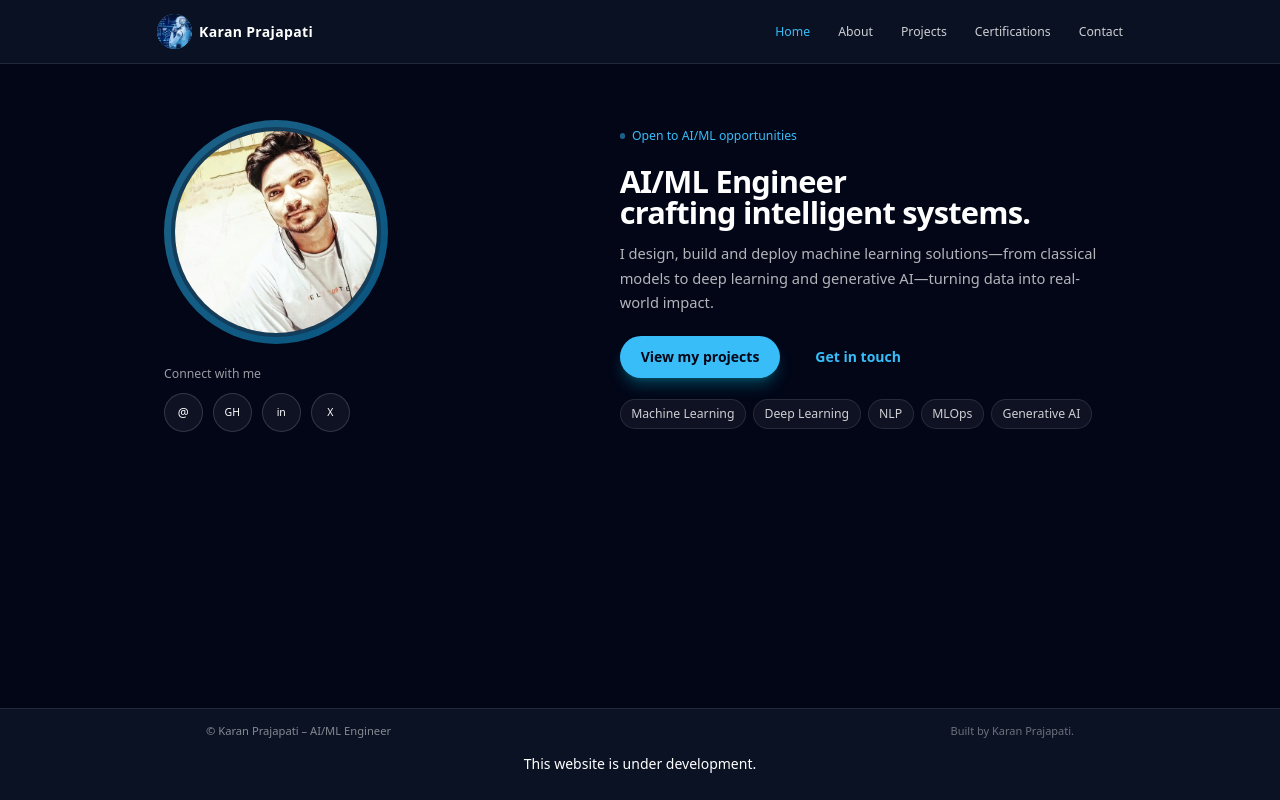
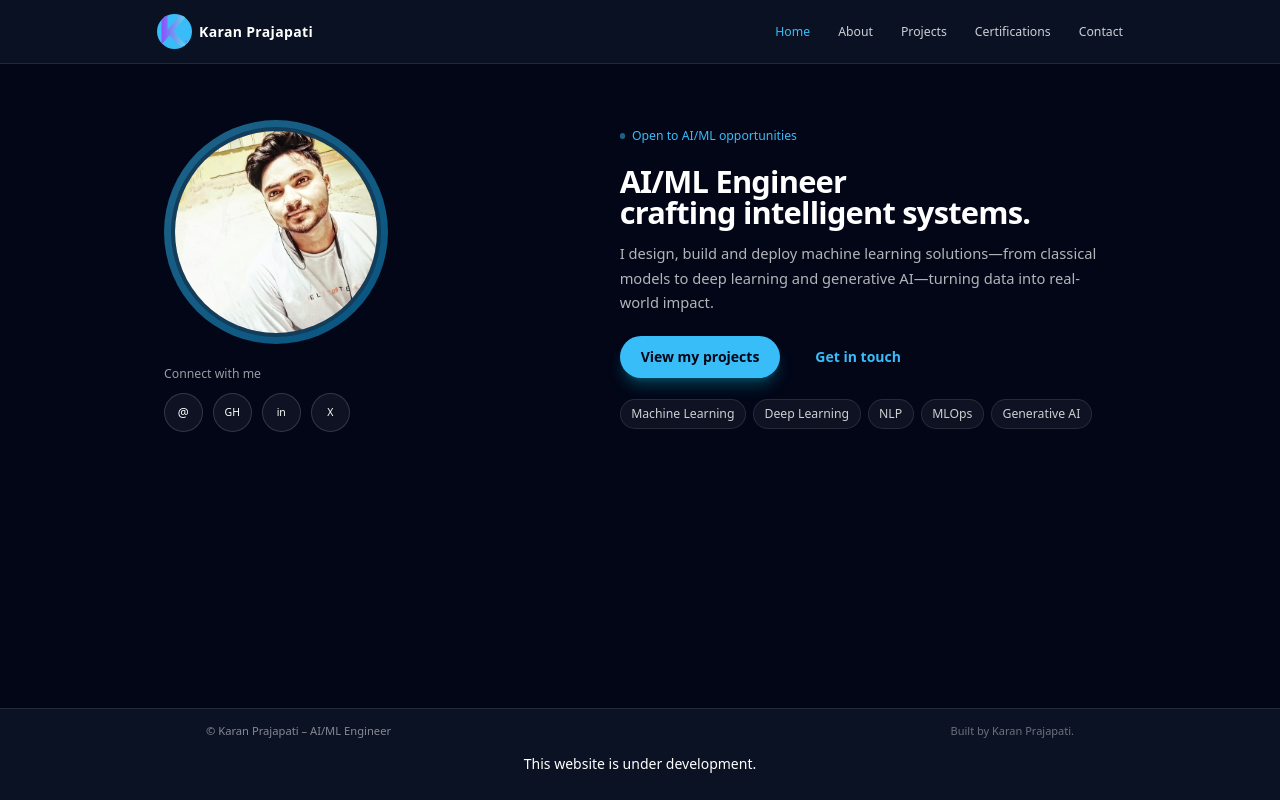
Before and after one commit to KaranXNandkishore01/My_Portfolio_website, a plain HTML site: page index.html in a window 1280 px wide. Drawn offline with nearby package versions, Linux system fonts and the light colour scheme.

Commit message:
Update index.html

```diff
--- a/index.html
+++ b/index.html
@@ -687,7 +687,7 @@
                     data-page="home" aria-label="Go to home">
 
                     <div class="w-8 h-8 sm:w-10 sm:h-10 rounded-full bg-[#38bdf8] flex items-center justify-center overflow-hidden" aria-hidden="true">
-    <img src="robo.jpg" alt="logo" class="w-full h-full object-cover">
+    <img src="klogo1.png" alt="logo" class="w-full h-full object-cover">
 </div>
 
                     <span id="nav-name" class="hidden sm:inline text-sm sm:text-base font-semibold tracking-wide">
```
